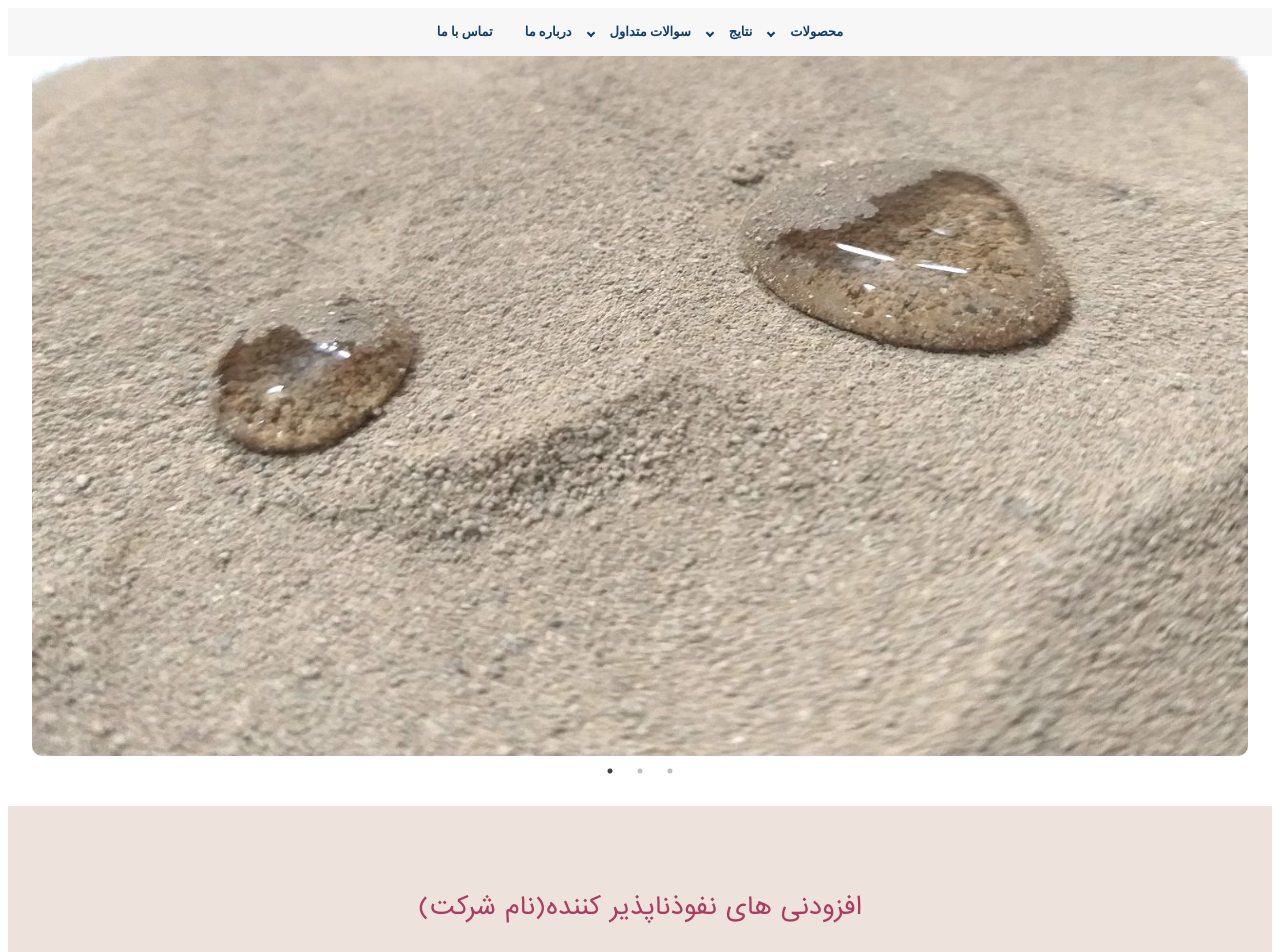
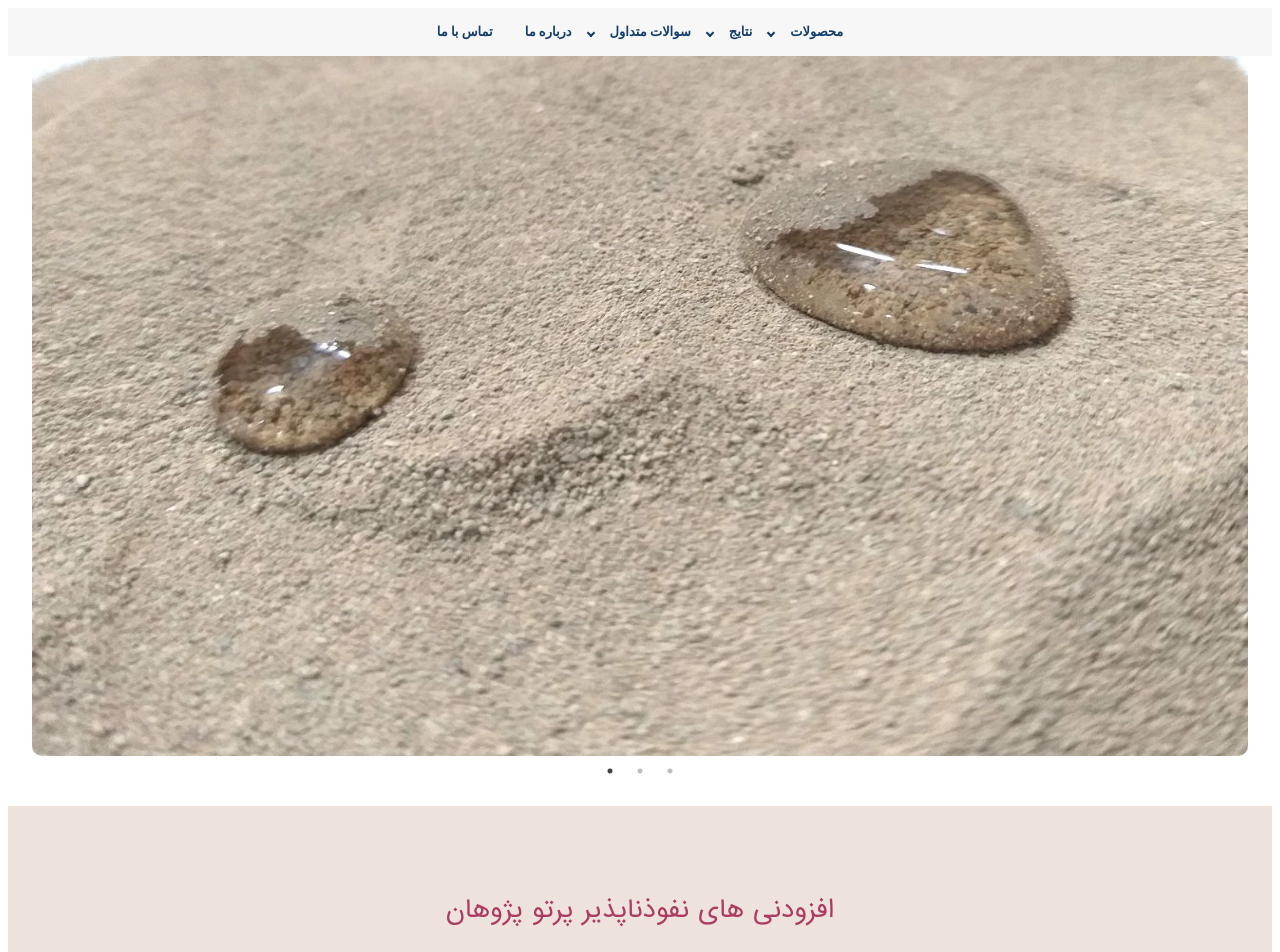
Before and after one commit to HosseinKolivand128/Partopazhuhan, a React (Create React App) app in the folder Clinet/: page / in a window 1280 px wide. Shown: the top 952 px of the page. Built offline with nearby package versions, Linux system fonts and the light colour scheme.

Commit message:
Make some change on front

```diff
--- a/Clinet/src/App.jsx
+++ b/Clinet/src/App.jsx
@@ -87,13 +87,8 @@ const navLinks = [
 
   return (
     <div className="App">
-    {/* <Nav/> */}
- {/* <DropdownMenu navLinkskData={navLinks}/> */}
- {/* <ThemeProvider theme={theme}> */}
- {/* <Responsive> */}
-
- <NavBar/>
-<Routes>
+    <NavBar/>
+      <Routes>
         <Route
           path="/PPK-100"
           element={
--- a/Clinet/src/Components/MainBody.jsx
+++ b/Clinet/src/Components/MainBody.jsx
@@ -34,8 +34,8 @@ padding:"30px",margin:"50px 0",
                      padding:"2px",
 
                  }}>
-                     <h1 style={{fontSize:"x-large",color:"#ac3b61",textAlign:"center",padding:"5px 0"}}>
-                         افزودنی های نفوذناپذیر کننده(نام شرکت)
+                     <h1 style={{fontSize:"x-large",color:"#ac3b61",textAlign:"center",padding:"8px 0"}}>
+                         افزودنی های نفوذناپذیر پرتو پژوهان
                      </h1>
                      <p >
                          Lorem ipsum dolor sit, amet consectetur adipisicing elit. Atque quisquam amet ut similique facilis excepturi nulla dignissimos delectus! Est voluptates possimus molestiae, corrupti quisquam dolorum. Cum eius fugiat non voluptatem?
--- a/Clinet/src/Pages/Products.jsx
+++ b/Clinet/src/Pages/Products.jsx
@@ -16,7 +16,7 @@ const Products=({props})=>{
         };
         handleScrollTop();
     },[]);
-
+    console.log();
     const{name,description,others,pic,pdf}=props;
     // console.log(others.link.l2);
 
```
